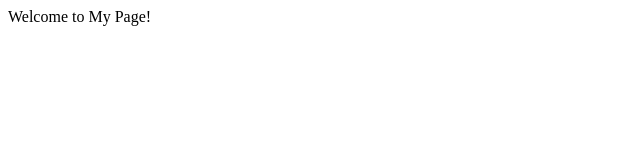
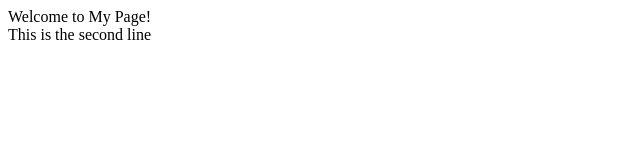
Before and after one commit to davidhays470/davidhays470.github.io, a plain HTML site: page index.html in a window 1280 px wide. Shown: the whole page, without its empty margins (0-640 px from the left). Drawn offline with Linux system fonts and the light colour scheme.

Commit message:
Update index.html

```diff
--- a/index.html
+++ b/index.html
@@ -1,5 +1,7 @@
 <html>
   <body>
     Welcome to My Page!
+    <br />
+    This is the second line
   </body>
 </html>
```
